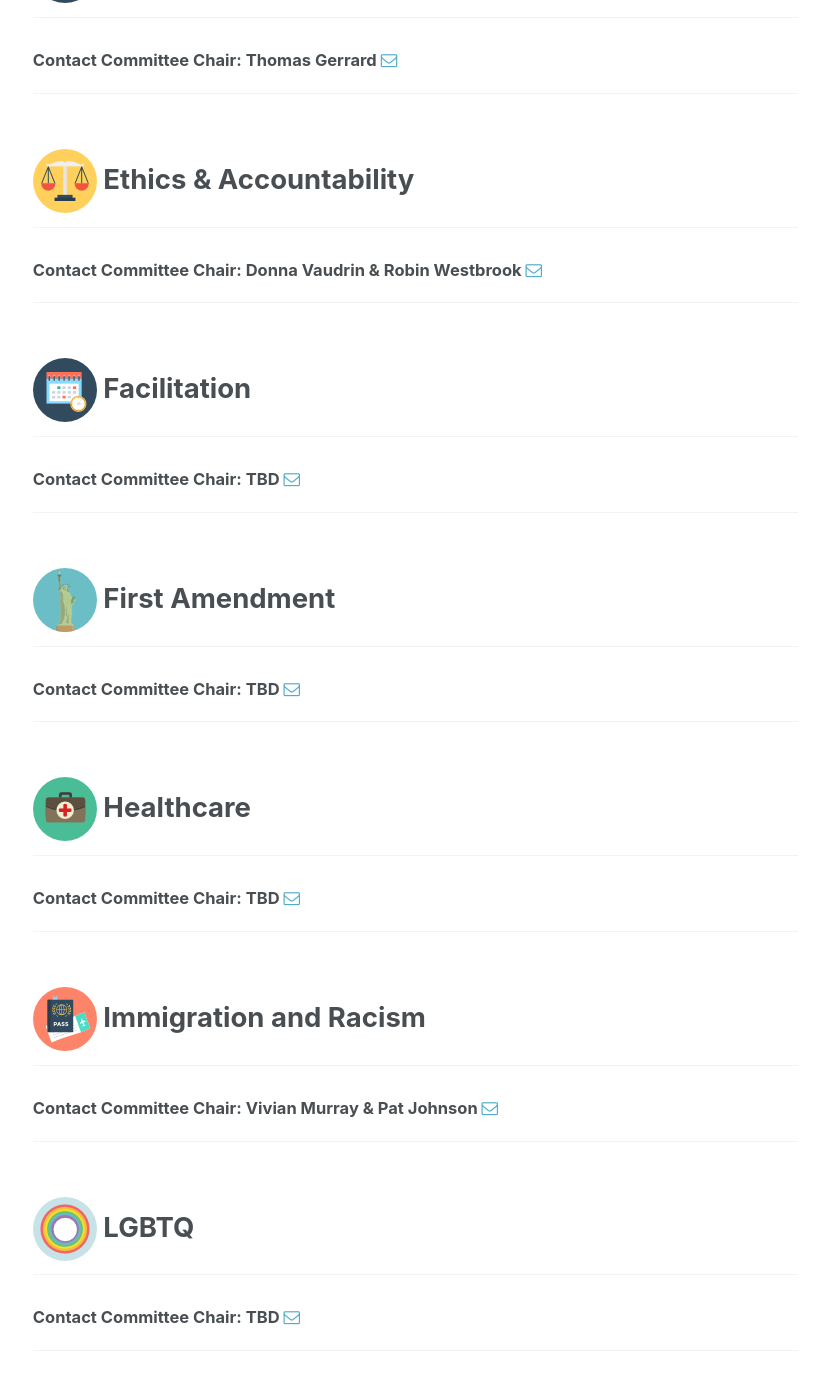
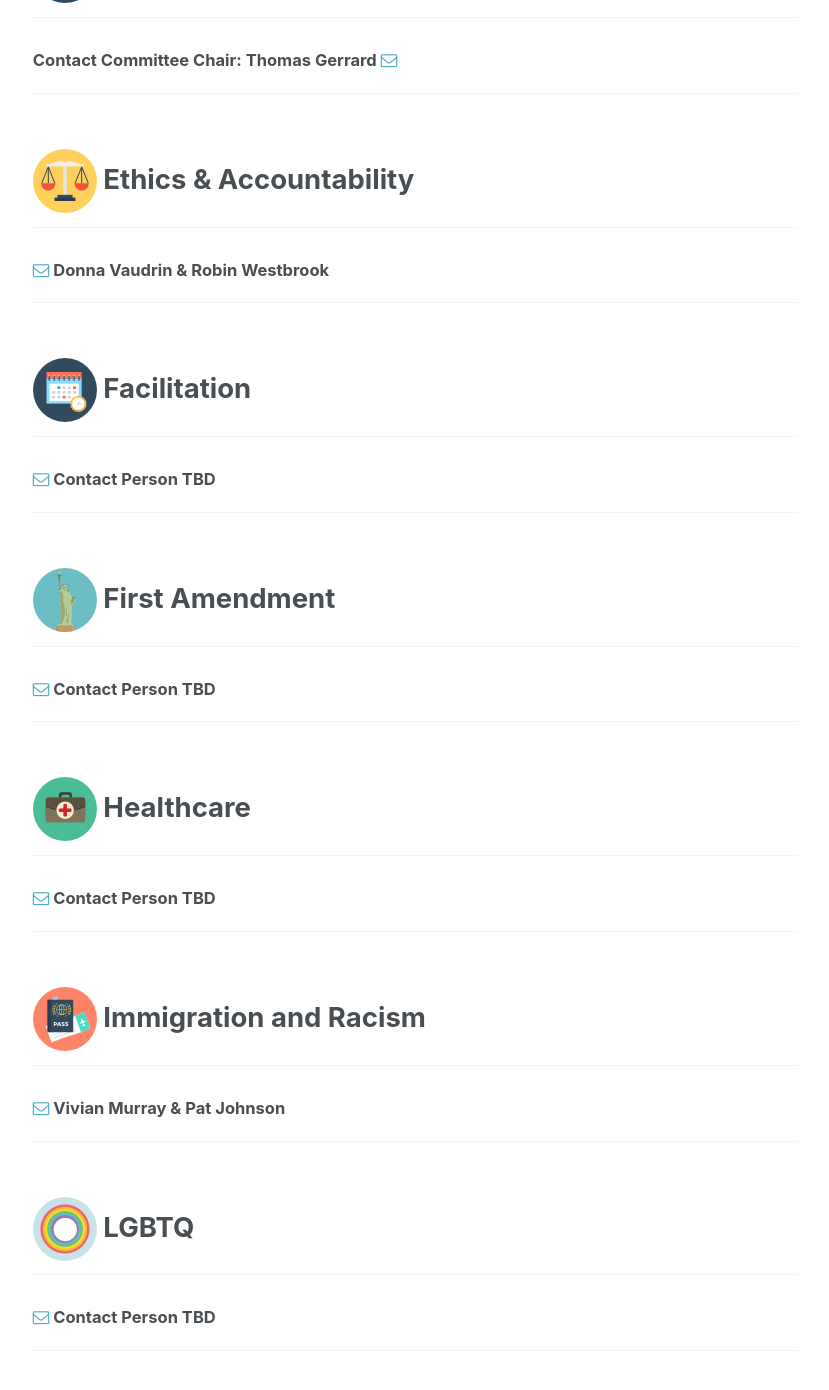
Before and after one commit to sounderminds/enac_dev, a Jekyll site: the page built from _pages/committees.md, in a window 1280 px wide and 1400 px high, scrolled down 1215 px. Shown: the top 1390 px of the window, without its empty margins (251-1080 px from the left). Built offline with Jekyll 4.4.1, drawn with Linux system fonts in a browser that asks for light colours; some of the changed text lies outside the part shown.

Commit message:
removed redundancy from committee contacts

```diff
--- a/_pages/committees.md
+++ b/_pages/committees.md
@@ -7,45 +7,46 @@ layout: single
 -----
 
 <h2><img src="/assets/images/022-planet-earth.png"> Climate Issues</h2>
-<h6>Contact Committee Chair: Leslie Ann Kutz & Edward McMorrow  <a href="mailto:climate.edmondsnac@gmail.com?subject=Climate Committee"><i class="fa fa-envelope-o" aria-hidden="true"></i></a></h6>
+<h6><a href="mailto:climate.edmondsnac@gmail.com?subject=Climate Committee"><i class="fa fa-envelope-o" aria-hidden="true"></i></a> Leslie Ann Kutz & Edward McMorrow</h6>
 *****
 <h2><img src="/assets/images/009-communications.png"> Communications</h2>
-<h6>Contact Committee Chair: Paulette Hauck  <a href="mailto:communications.edmondsnac@gmail.com?subject=Communications Committee"><i class="fa fa-envelope-o" aria-hidden="true"></i></a></h6>
+<h6><a href="mailto:communications.edmondsnac@gmail.com?subject=Communications Committee"><i class="fa fa-envelope-o" aria-hidden="true"></i></a> Paulette Hauck  </h6>
 *****
 <h2><img src="/assets/images/021-teamwork.png"> Community Outreach</h2>
 <h6>Contact Committee Chair: Courtney Wooten  <a href="mailto:outreach.edmondsnac@gmail.com?subject=Community Outreach Committee"><i class="fa fa-envelope-o" aria-hidden="true"></i></a></h6>
 *****
 <h2><img src="/assets/images/003-clapperboard.png"> Direct Action</h2>
-<h6>Contact Committee Chair: Catherine Berwick & Donna Murphy  <a href="mailto:direcoaction.edmondsnac@gmail.com?subject=Direct Action Committee"><i class="fa fa-envelope-o" aria-hidden="true"></i></a></h6>
+<h6><a href="mailto:direcoaction.edmondsnac@gmail.com?subject=Direct Action Committee"><i class="fa fa-envelope-o" aria-hidden="true"></i></a> Catherine Berwick & Donna Murphy </h6>
 *****
 <h2><img src="/assets/images/017-books.png"> Education</h2>
 <h6>Contact Committee Chair: Thomas Gerrard  <a href="mailto:education.edmondsnac@gmail.com?subject=Education Committee"><i class="fa fa-envelope-o" aria-hidden="true"></i></a></h6>
 *****
 <h2><img src="/assets/images/014-balance.png"> Ethics & Accountability</h2>
-<h6>Contact Committee Chair: Donna Vaudrin & Robin Westbrook <a href="mailto:ethics.edmondsnac@gmail.com?subject=Ethics & Accountability Committee"><i class="fa fa-envelope-o" aria-hidden="true"></i></a></h6>
+<h6><a href="mailto:ethics.edmondsnac@gmail.com?subject=Ethics & Accountability Committee"><i class="fa fa-envelope-o" aria-hidden="true"></i></a> Donna Vaudrin & Robin Westbrook</h6>
 *****
 <h2><img src="/assets/images/004-time.png"> Facilitation</h2>
- <h6>Contact Committee Chair: TBD <a href="mailto:facilitation.edmondsnac@gmail.com?subject=Facilitation Committee"><i class="fa fa-envelope-o" aria-hidden="true"></i></a></h6>
+ <h6><a href="mailto:facilitation.edmondsnac@gmail.com?subject=Facilitation Committee"><i class="fa fa-envelope-o" aria-hidden="true"></i></a> Contact Person TBD</h6>
 
 *****
 <h2><img src="/assets/images/023-statue-of-liberty.png"> First Amendment</h2>
-<h6>Contact Committee Chair: TBD  <a href="mailto:firstamendment.edmondsnac@gmail.com?subject=First Amendment Committee"><i class="fa fa-envelope-o" aria-hidden="true"></i></a></h6>
+<h6><a href="mailto:firstamendment.edmondsnac@gmail.com?subject=First Amendment Committee"><i class="fa fa-envelope-o" aria-hidden="true"></i></a> Contact Person TBD</h6>
 *****
 <h2><img src="/assets/images/027-first-aid-kit.png"> Healthcare</h2>
-<h6>Contact Committee Chair: TBD  <a href="mailto:healthcare.edmondsnac@gmail.com?subject=Healthcare Committee"><i class="fa fa-envelope-o" aria-hidden="true"></i></a></h6>
+<h6><a href="mailto:healthcare.edmondsnac@gmail.com?subject=Healthcare Committee"><i class="fa fa-envelope-o" aria-hidden="true"></i></a> Contact Person TBD</h6>
 *****
 <h2><img src="/assets/images/029-technology-1.png"> Immigration and Racism</h2>
-<h6>Contact Committee Chair: Vivian Murray & Pat Johnson <a href="mailto:immigrationracism.edmondsnac@gmail.com?subject=Immigration & Racism Committee"><i class="fa fa-envelope-o" aria-hidden="true"></i></a></h6>
+<h6><a href="mailto:immigrationracism.edmondsnac@gmail.com?subject=Immigration & Racism Committee"><i class="fa fa-envelope-o" aria-hidden="true"></i></a> Vivian Murray & Pat Johnson</h6>
 *****
 <h2><img src="/assets/images/011-rainbow.png"> LGBTQ</h2>
-<h6>Contact Committee Chair: TBD <a href="mailto:lgbtq.edmondsnac@gmail.com?subject=LGBTQ Committee"><i class="fa fa-envelope-o" aria-hidden="true"></i></a></h6>
+<h6> <a href="mailto:lgbtq.edmondsnac@gmail.com?subject=LGBTQ Committee"><i class="fa fa-envelope-o" aria-hidden="true"></i></a> Contact Person TBD</h6>
 *****
 
 <h2><img src="/assets/images/002-dog.png"> Watchdog</h2>
-<h6>Contact Committee Chair: Mekal Banyasz  <a href="mailto:watchdog.edmondsnac@gmail.com?subject=Watchdog Committee"><i class="fa fa-envelope-o" aria-hidden="true"></i></a></h6>
+<h6> <a href="mailto:watchdog.edmondsnac@gmail.com?subject=Watchdog Committee"><i class="fa fa-envelope-o" aria-hidden="true"></i></a> Mekal Banyasz</h6>
 *****
 <h2><img src="/assets/images/028-sign.png"> Women's Rights</h2>
-<h6>Contact Committee Chair: Catherine Alexander & Leslie Brown  <a href="mailto:womensrights.edmondsnac@gmail.com?subject=Women's Rights Committee"><i class="fa fa-envelope-o" aria-hidden="true"></i></a></h6>
+<h6>
+<a href="mailto:womensrights.edmondsnac@gmail.com?subject=Women's Rights Committee"><i class="fa fa-envelope-o" aria-hidden="true"></i></a> Catherine Alexander & Leslie Brown  </h6>
 *****
 
 <br>
```
